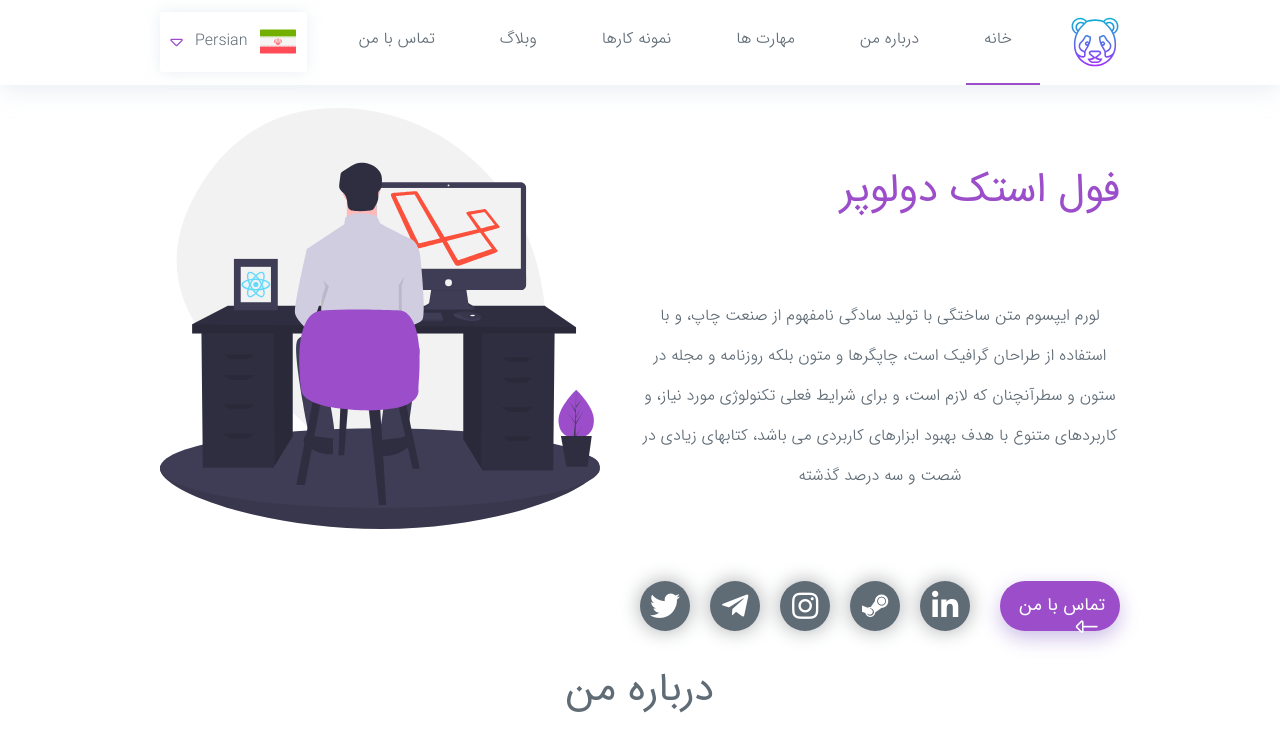
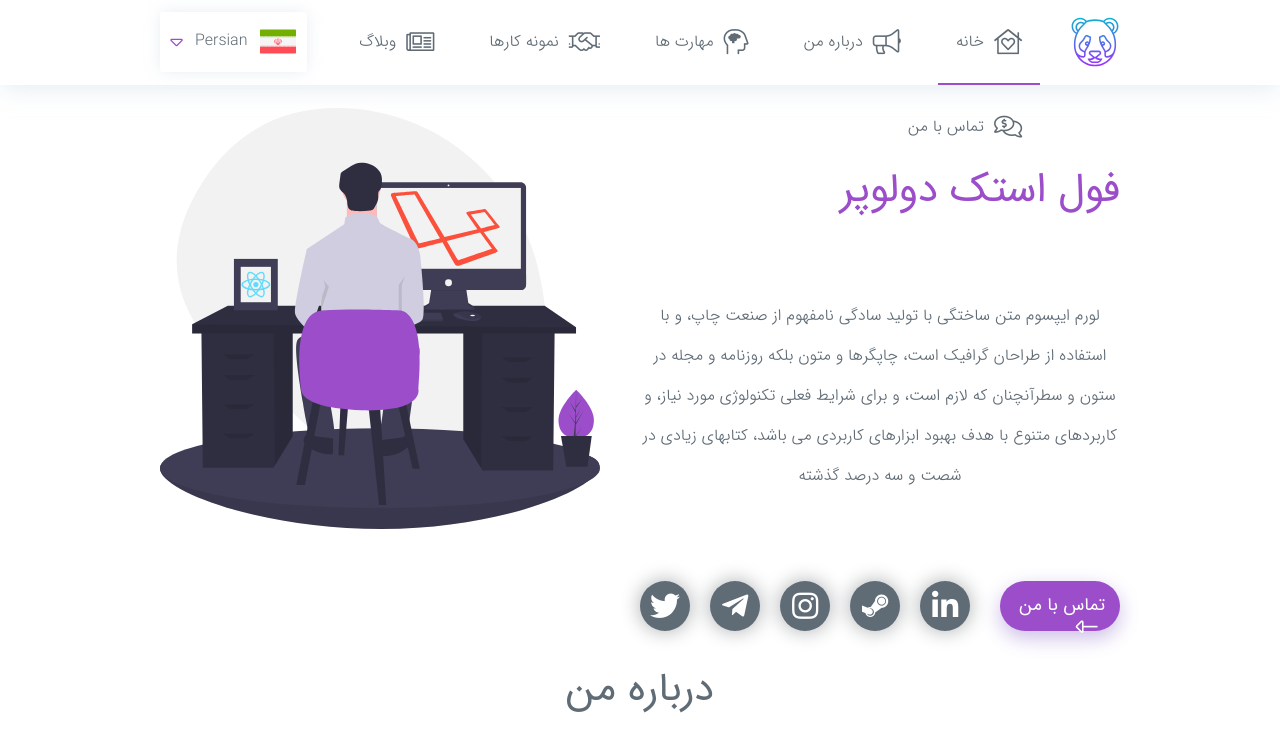
Before and after one commit to nerdpanda-ir/NerdPanda.Me, a React (Create React App) app: page / in a window 1280 px wide. Shown: the top 740 px of the page. Built offline with nearby package versions, Linux system fonts and the light colour scheme.

Commit message:
[file]{ListIcon.js}-> modify context api value

```diff
--- a/src/components/Page/index/Header/Nav/Menu/List/ListIcon/ListIcon.js
+++ b/src/components/Page/index/Header/Nav/Menu/List/ListIcon/ListIcon.js
@@ -13,7 +13,7 @@ export default class ListIcon extends React.Component
         (
             <React.Fragment>
                 <GlobalContextConsumer>
-                    {(value)=><i className={"menuIcon "+value[1]}></i>}
+                    {(value)=><i className={"menuIcon "+value.icon}></i>}
                 </GlobalContextConsumer>
             </React.Fragment>
         )
```
